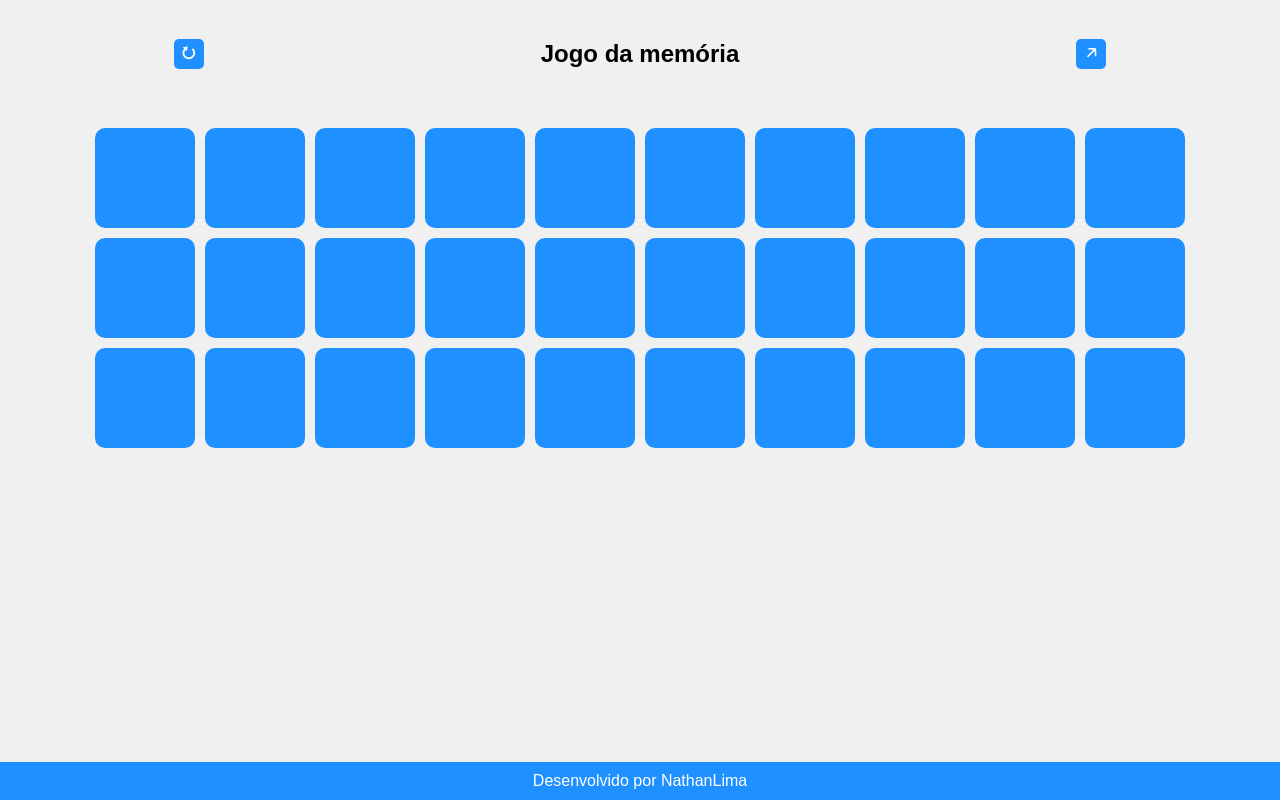
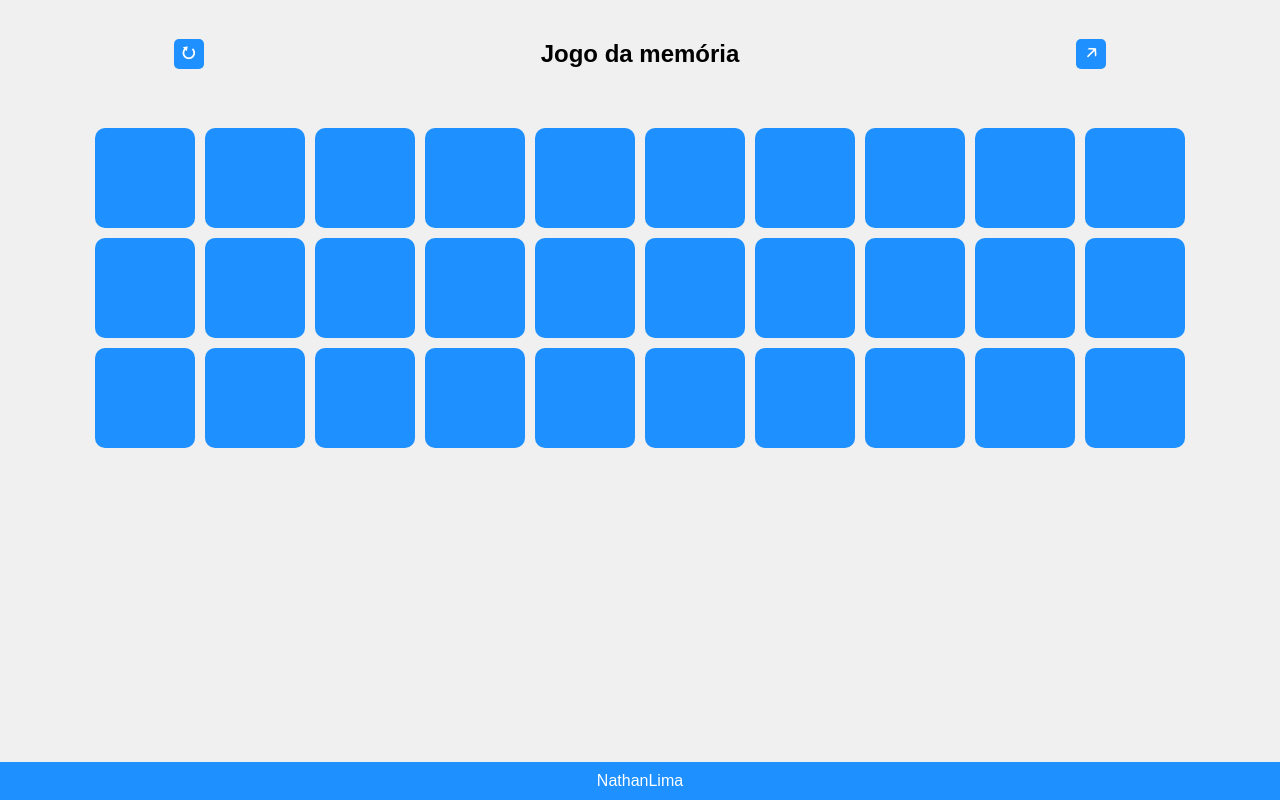
Before and after one commit to nathanlima7/registro-estoque, a plain HTML site: page index.html in a window 1280 px wide. Drawn offline with Linux system fonts and the light colour scheme.

Commit message:
index.html

```diff
--- a/index.html
+++ b/index.html
@@ -17,7 +17,7 @@
 
     <script src="script.js"></script>
     <footer>
-      <p>Desenvolvido por NathanLima</p>
+      <p>NathanLima</p>
     </footer>
 </body>
 </html>
```
